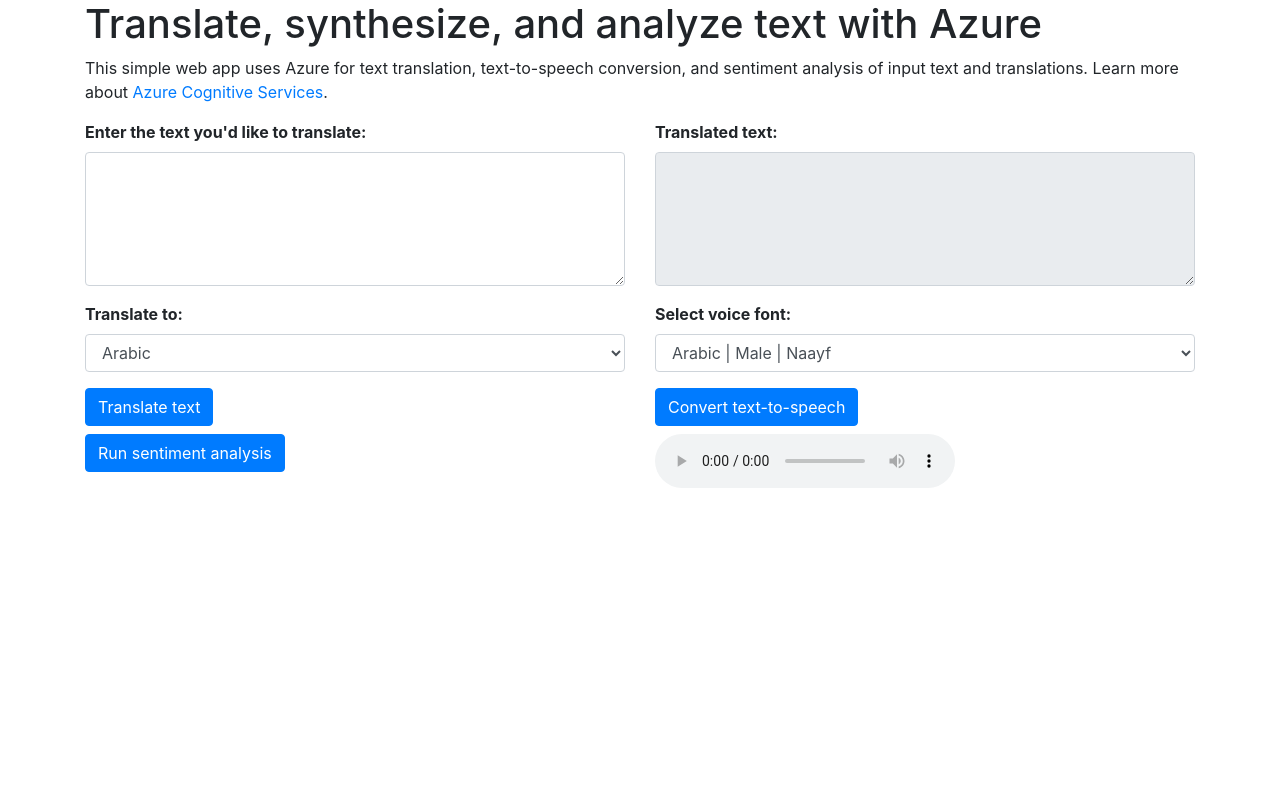
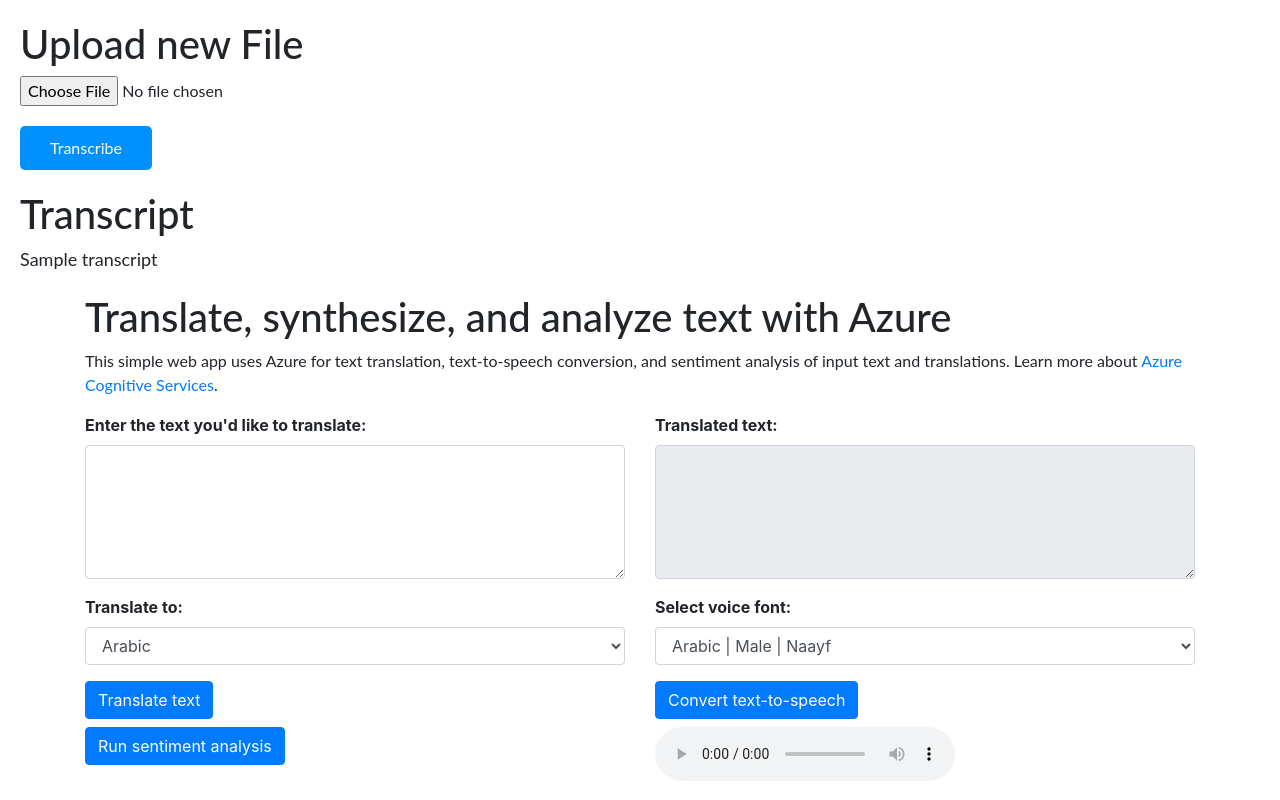
Before and after one commit to vipuljadhav97/azure-stt, a Flask app: template templates/stt.html in a window 1280 px wide. Run offline with Flask 2, Linux system fonts and the light colour scheme; the template is opened without the code that fills it: most values are stand-ins (such as "Sample title", 1, 10 or a date in 2020); some libraries are stand-ins or nearby versions.

Commit message:
Add files via upload

```diff
--- a/app.py
+++ b/app.py
@@ -1,5 +1,6 @@
-from flask import Flask, render_template, url_for, jsonify, request
+from flask import Flask, render_template, url_for, jsonify, request, redirect
 import translate, sentiment, synthesize
+import speech_recognition as sr
 
 app = Flask(__name__)
 app.config['JSON_AS_ASCII'] = False
@@ -8,9 +9,26 @@
 def index():
     return render_template('index.html')
 
-@app.route('/sttdemo')
+@app.route('/sttdemo', methods=["GET", "POST"])
 def sttdemo():
-    return render_template('stt.html')
+    transcript = ""
+    if request.method == "POST":
+        print("FORM DATA RECEIVED")
+
+        if "file" not in request.files:
+            return redirect(request.url)
+
+        file = request.files["file"]
+        if file.filename == "":
+            return redirect(request.url)
+
+        if file:
+            recognizer = sr.Recognizer()
+            audioFile = sr.AudioFile(file)
+            with audioFile as source:
+                data = recognizer.record(source)
+            transcript = recognizer.recognize_google(data, key=None)
+    return render_template('stt.html', transcript = transcript)
 
 @app.route('/translate-text', methods=['POST'])
 def translate_text():
--- /dev/null
+++ b/static/styles/index.css
@@ -0,0 +1,42 @@
+h1, p, input {
+    font-family: 'Lato', sans-serif;
+}
+
+#speechContainer {
+    margin: 20px;
+}
+
+#submitButton {
+    background-color: #0191FE;
+    color: white;
+    border-radius: 5px;
+    border: none;
+    padding: 10px 30px;
+    margin-top: 20px;
+}
+
+#submitButton:hover {
+    cursor: pointer;
+}
+
+#recordButton {
+    background-color: #0191FE;
+    color: white;
+    border-radius: 5px;
+    border: none;
+    padding: 10px 30px;
+    margin-top: 20px;
+}
+
+#recordButton:hover {
+    cursor: pointer;
+}
+
+#speechTranscriptContainer {
+    margin-top: 20px;
+}
+
+#speechText {
+    font-size: 18px;
+    width: 500px;
+}
--- a/templates/index.html
+++ b/templates/index.html
@@ -5,7 +5,7 @@
   <meta charset="utf-8">
   <meta content="width=device-width, initial-scale=1.0" name="viewport">
 
-  <title>STT Demo Server</title>
+  <title>TTS Demo Server</title>
   <meta content="" name="description">
   <meta content="" name="keywords">
 
@@ -55,7 +55,7 @@
 
     <!--<a href="index.html" class="logo mr-auto"><img src="assets/img/logo1.png" alt="" class="img-fluid"></a>
     <!-- Uncomment below if you prefer to use text as a logo -->
-    <h1 class="logo mr-auto"><a href="#home">STT</a></h1>
+    <h1 class="logo mr-auto"><a href="#home">TTS</a></h1>
 
     <nav class="nav-menu d-none d-lg-block">
       <ul>
--- a/templates/stt.html
+++ b/templates/stt.html
@@ -7,9 +7,27 @@
     <meta name="description" content="Translate and analyze text with Azure Cognitive Services.">
     <!-- Bootstrap CSS -->
     <link rel="stylesheet" href="https://maxcdn.bootstrapcdn.com/bootstrap/4.0.0/css/bootstrap.min.css" integrity="sha384-Gn5384xqQ1aoWXA+058RXPxPg6fy4IWvTNh0E263XmFcJlSAwiGgFAW/dAiS6JXm" crossorigin="anonymous">
+    <link rel="stylesheet" href="{{ url_for('static', filename='styles/index.css') }}" />
     <title>Translate and analyze text with Azure Cognitive Services</title>
   </head>
   <body>
+    <div id="speechContainer">
+      <h1>Upload new File</h1>
+      <form method="post" enctype="multipart/form-data">
+          <input type="file" name="file"/>
+          <br>
+          <input type="submit" id="submitButton" value="Transcribe"/>
+      </form>
+
+
+      {% if transcript != "" %}
+          <div id="speechTranscriptContainer">
+              <h1>Transcript</h1>
+              <p id="speechText">{{ transcript }}</p>
+          </div>
+      {% endif %}
+  </div>
+
     <div class="container">
       <h1>Translate, synthesize, and analyze text with Azure</h1>
       <p>This simple web app uses Azure for text translation, text-to-speech conversion, and sentiment analysis of input text and translations. Learn more about <a href="https://docs.microsoft.com/azure/cognitive-services/">Azure Cognitive Services</a>.
```
